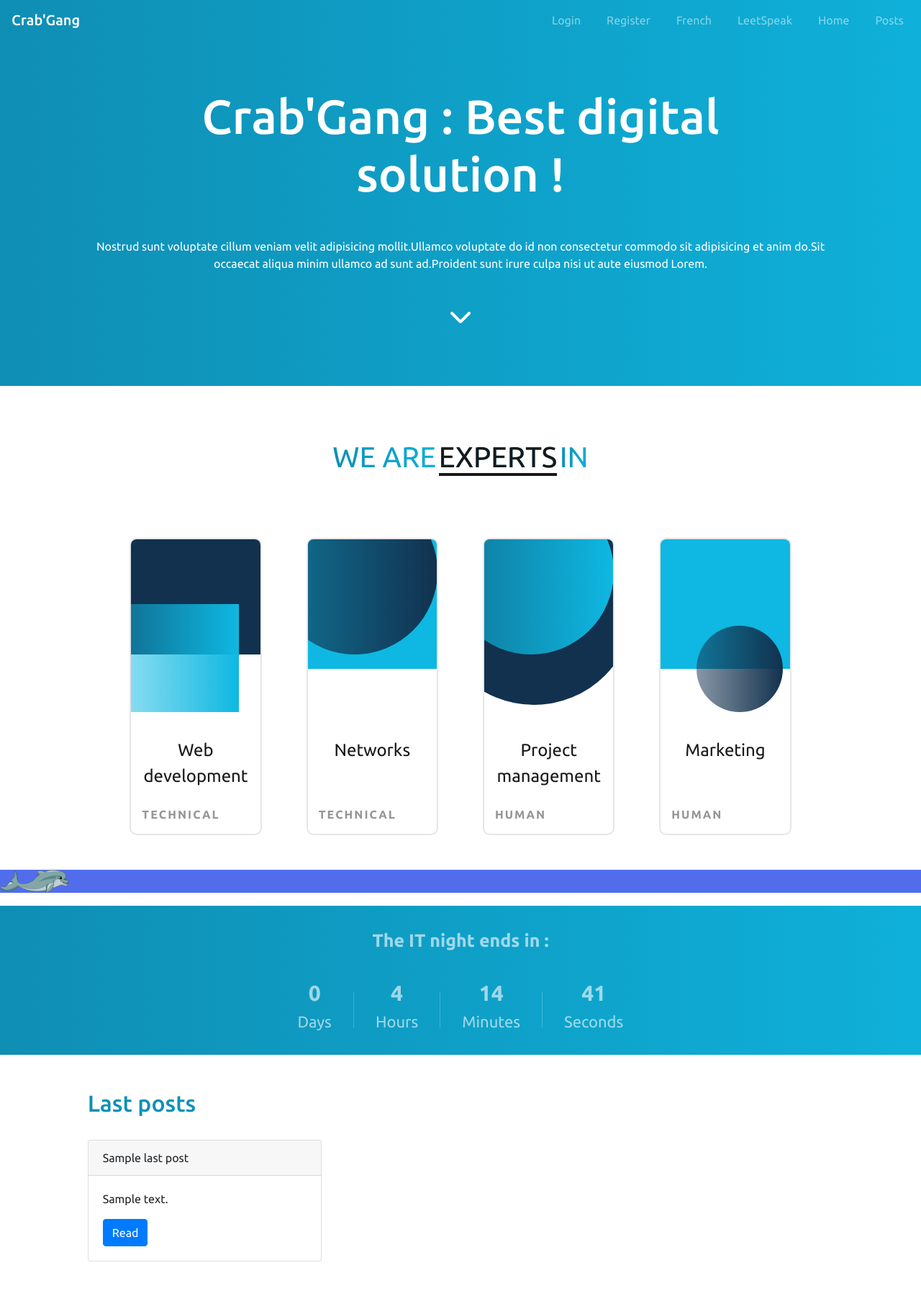
After one commit to CrabGang-Team/crabgang2020, a Symfony app: template templates/main/amongus.html.twig in a window 1280 px wide. The commit adds this page. Shown: the whole page at 72% size. Run offline with Twig, Linux system fonts and the light colour scheme; the template is opened without the code that fills it: most values are stand-ins (such as "Sample title", 1, 10 or a date in 2020); some libraries are stand-ins or nearby versions.

Commit message:
Feat: add Among Us animations

```diff
--- a/public/css/style.css
+++ b/public/css/style.css
@@ -160,3 +160,26 @@
 .auto-scroller {
    height: 200vh;
 }
+
+/* among us */
+.hint1 {
+   width: 100%;
+   position: relative;
+}
+
+#gifHint1 {
+   position: absolute;
+   top: 20%;
+   left: 40%;
+}
+
+.hint2 {
+   width: 100%;
+   position: relative;
+}
+
+#gifHint2 {
+   position: absolute;
+   top: 0%;
+   left: 80%;
+}
--- /dev/null
+++ b/public/js/DragAmongUs.js
@@ -0,0 +1,22 @@
+var check = true;
+
+$( "#bullet" ).draggable({
+  axis: "x",
+  containment: "#draggablediv",
+  //helper: "clone", //Permet de cloner l'objet et de bouger seulement le clone
+  drag: function( event, ui ) {
+    if(ui.position.left > (window.innerWidth-(1.5*document.getElementById("bullet").offsetWidth)) && check) {
+        check = false;
+        setTimeout(show, 7000);
+        setTimeout(cancel, 9500);
+    }
+  }
+});
+
+function show() {
+    $("#hint1").show();
+  }
+
+function cancel() {
+    $("#hint1").hide();
+  }
--- /dev/null
+++ b/public/js/MakeCrewmateMove.js
@@ -0,0 +1,13 @@
+let MakeCrewmateMove = {}
+
+MakeCrewmateMove.move = () => {
+$("#crewmate").show()
+$("#gifHint2").animate({top:'87%'})
+setTimeout(anim, 1500);
+}
+function anim() {
+    $("#hint2").show();
+    $("#crewmate").attr("src", "../images/cyan.png");
+    $('#crewmate').width(0.1 * window.innerWidth);
+    $('#crewmate').height(auto);
+  }
--- /dev/null
+++ b/templates/baseamongus.html.twig
@@ -0,0 +1,80 @@
+<!DOCTYPE html>
+<html>
+	<head>
+		<meta charset="UTF-8">
+		<title>Crab'Gang - {% block title %}{% endblock %}</title>
+
+		<meta http-equiv="Content-Type" content="text/html;charset=UTF-8">
+		<meta name="viewport" content="width=device-width, initial-scale=1.0">
+
+		<link rel="shortcut icon" href="{{ asset('images/icon.ico') }}" type="image/x-icon">
+
+		{# Bootstrap css #}
+		<link rel="stylesheet" href="https://cdn.jsdelivr.net/npm/bootstrap@4.5.3/dist/css/bootstrap.min.css" integrity="sha384-TX8t27EcRE3e/ihU7zmQxVncDAy5uIKz4rEkgIXeMed4M0jlfIDPvg6uqKI2xXr2" crossorigin="anonymous">
+
+		{# FontAwesome #}
+		<script src="https://kit.fontawesome.com/7796a3bf49.js" crossorigin="anonymous"></script>
+
+		{# Fonts #}
+		<link rel="preconnect" href="https://fonts.gstatic.com">
+		<link href="https://fonts.googleapis.com/css2?family=Ubuntu:ital,wght@0,300;0,400;0,500;0,700;1,300;1,400;1,500;1,700&display=swap" rel="stylesheet">
+
+		{# Gradient CSS #}
+		<link rel="stylesheet" href="{{ asset('css/gradient.css') }}">
+
+		{# Base CSS #}
+		<link rel="stylesheet" href="{{ asset('css/base.css') }}">
+
+		{# Personal CSS #}
+		<link rel="stylesheet" href="{{ asset('css/style.css') }}">
+		<link rel="stylesheet" href="{{ asset('css/responsive.css') }}">
+
+		{% block stylesheets %}{% endblock %}
+		</head>
+	<body>
+
+		<nav class="navbar fixed-top navbar-expand-lg navbar-dark gradient" id="navbar">
+			<span class="navbar-brand mb-0 h1" leet-speak onclick="Base.scrollTop()">Crab'Gang</span>
+			<button class="navbar-toggler" type="button" data-toggle="collapse" data-target="#navbarNavAltMarkup" aria-controls="navbarNavAltMarkup" aria-expanded="false" aria-label="Toggle navigation">
+				<span class="navbar-toggler-icon"></span>
+			</button>
+			<div class="collapse navbar-collapse justify-content-between" id="navbarNavAltMarkup">
+				<div class="navbar-nav navbar-right ml-auto">
+
+
+					{% if app.user %}
+						<a class="nav-link"  leet-speak>{{ "navbar.items.write" | trans }}</a>
+						<a class="nav-link"  leet-speak>{{ "navbar.items.deconnexion" | trans }}</a>
+					{% else %}
+						<a class="nav-link"  leet-speak>{{ "navbar.items.connexion" | trans }}</a>
+						<a class="nav-link"  leet-speak>{{ "navbar.items.inscription" | trans }}</a>
+					{% endif %}
+
+					<a class="nav-link" leet-speak onclick="Base.changeLocale('{{app.request.locale}}')">{{ app.request.locale == "fr" ? "language.english" | trans : "language.french" | trans }}</a>
+					<a class="nav-link" leet-speak onclick="LeetSpeak.toggle()">LeetSpeak</a>
+					<a class="nav-link" leet-speak href="{{ url('home') }}">{{ "navbar.items.home" | trans }}</a>
+					<a class="nav-link" leet-speak >{{ "navbar.items.articles" | trans }}</a>
+				</div>
+			</div>
+		</nav>
+
+		<div style="padding-top: 56px" class="pb-5">
+			{% block body %}{% endblock %}
+		</div>
+
+		{# JQuery #}
+  		<script src="https://cdnjs.cloudflare.com/ajax/libs/jquery/3.5.1/jquery.js" integrity="sha512-WNLxfP/8cVYL9sj8Jnp6et0BkubLP31jhTG9vhL/F5uEZmg5wEzKoXp1kJslzPQWwPT1eyMiSxlKCgzHLOTOTQ==" crossorigin="anonymous"></script>
+  		<script src="https://cdnjs.cloudflare.com/ajax/libs/moment.js/2.29.1/moment.min.js" integrity="sha512-qTXRIMyZIFb8iQcfjXWCO8+M5Tbc38Qi5WzdPOYZHIlZpzBHG3L3by84BBBOiRGiEb7KKtAOAs5qYdUiZiQNNQ==" crossorigin="anonymous"></script>
+  		<script src="https://code.jquery.com/ui/1.12.1/jquery-ui.js"></script>
+
+		{# Bootstrap JS #}
+		<script src="https://cdn.jsdelivr.net/npm/bootstrap@4.5.3/dist/js/bootstrap.bundle.min.js" integrity="sha384-ho+j7jyWK8fNQe+A12Hb8AhRq26LrZ/JpcUGGOn+Y7RsweNrtN/tE3MoK7ZeZDyx" crossorigin="anonymous"></script>
+
+
+		{# Personal JS #}
+		<script src="{{ asset('js/LeetSpeak.js') }}"></script>
+		<script src="{{ asset('js/Base.js') }}"></script>
+
+		{% block javascripts %}{% endblock %}
+	</body>
+</html>
--- /dev/null
+++ b/templates/main/amongus.html.twig
@@ -0,0 +1,166 @@
+{% extends 'baseamongus.html.twig' %}
+
+{% block title %}
+    {{ "navbar.items.home" | trans }}
+{% endblock %}
+
+{% block stylesheets %}
+	<link rel="stylesheet" href="{{ asset('css/components/card-info.css') }}">
+   <link rel="stylesheet" href="{{ asset('css/drag.css') }}">
+{% endblock %}
+
+{% block body %}
+
+
+	{% set skill = ["home.cards.developpement" | trans, "home.cards.reseau" | trans, "home.cards.gestion" | trans, "home.cards.marketing" | trans] %}
+	{% set domain = ["home.cards.technique" | trans, "home.cards.technique" | trans, "home.cards.humain" | trans, "home.cards.humain" | trans] %}
+
+    <div class="hint2">
+        <div id="gifHint2">
+            <img style="display: none;" id="crewmate" src="{{ asset('images/walk1.webp') }}">
+        </div>
+
+
+            <div class="home-jumbotron gradient">
+                <div class="jumbotron-text">
+                    <h1 class="big-title px-5" leet-speak>{{ "home.jumbotron.title" | trans }}</h1>
+                    <p class="mt-5" leet-speak>{{ "home.jumbotron.description" | trans }}</p>
+                </div>
+                <div class="mt-5 jumbotron-down-arrow">
+                    <h2 class="text-white">
+                        <i class="fas fa-chevron-down" onClick="MakeCrewmateMove.move()"></i>
+                    </h2>
+                </div>
+            </div>
+
+
+
+            <div class="hint1">
+                <div id="gifHint1" class="row">
+                    <img style="display: none;" id="hint1" src="{{ asset('images/sus1.webp') }}">
+                </div>
+                <section id="main">
+                    <div id="main-title">
+                        <h1 class="gradient-text" leet-speak>{{ "home.main.title.part1" | trans }}</h1>&nbsp;
+                        <h1 class="gradient-text">
+                            <span id="dominant" leet-speak>{{ "home.main.title.part2" | trans }}</span>
+                        </h1>&nbsp;
+                        <h1 class="gradient-text" leet-speak>{{ "home.main.title.part3" | trans }}</h1>
+                    </div>
+
+
+                    <div class="container-fluid" id="cards">
+
+                        <div class="row justify-content-center">
+                            {% for i in 1..4 %}
+                                {% include "components/card-info.html.twig" with {
+                                    type: i,
+                                    skill: skill[i-1],
+                                    domain: domain[i-1]
+                                }%}
+                            {% endfor %}
+                        </div>
+                    </div>
+                </section>
+            </div>
+
+            <div class="container-fluid">
+                <div class="row">
+                    <div id="draggablediv" class="ui-widget-content">
+                        <img id="bullet"  src="{{ asset('images/dolphin.png') }}">
+                    </div>
+                </div>
+            </div>
+
+            <section id="compteur" class="gradient">
+                <p id="title-compteur"></p>
+                <div id="compteur-dates">
+                    <div class="element-date">
+                        <div id="jours"></div>
+                        <div leet-speak>{{ 'home.compteur.jours' | trans }}</div>
+                    </div>
+                    <div class="date-divider"></div>
+                    <div class="element-date">
+                        <div id="heures"></div>
+                        <div leet-speak>{{ 'home.compteur.heures' | trans }}</div>
+                    </div>
+                    <div class="date-divider"></div>
+                    <div class="element-date">
+                        <div id="minutes"></div>
+                        <div leet-speak>{{ 'home.compteur.minutes' | trans }}</div>
+                    </div>
+                    <div class="date-divider"></div>
+                    <div class="element-date">
+                        <div id="secondes"></div>
+                        <div leet-speak>{{ 'home.compteur.secondes' | trans }}</div>
+                    </div>
+                </div>
+            </section>
+
+
+            {% if lastPosts|length > 0 %}
+            <section id="last3posts" class="container-fluid mt-5">
+                <div class="row justify-content-center">
+                    <div class="col-10">
+                        <h2 class="gradient-text pb-4" leet-speak>{{ "home.lastPosts.title" | trans }}</h2>
+                        <div class="row">
+                            {% for post in lastPosts %}
+                    <div class="col-12 col-md-6 col-lg-4 mt-3 mt-lg-0">
+                                    <div class="card">
+                                        <div class="card-header admin-card-title" leet-speak>{{ post.title }}</div>
+                                        <div class="card-body ">
+                                            <div class="post-list-content" leet-speak>
+                                                {{ post.content }}
+                                            </div>
+                                            <a href="{{ url('post', {post: post.id}) }}" class="btn btn-primary mt-3" leet-speak>{{ "home.lastPosts.button.read" | trans }}</a>
+                                        </div>
+                                    </div>
+                                </div>
+                            {% endfor %}
+                        </div>
+                    </div>
+
+                </div>
+            </section>
+            {% endif %}
+
+            <section id="leetpopup">
+                <!-- Modal -->
+                <div class="modal fade" id="exampleModal" tabindex="-1" role="dialog" aria-labelledby="exampleModalLabel" aria-hidden="true">
+                    <div class="modal-dialog" role="document">
+                        <div class="modal-content">
+                            <div class="modal-header">
+                                <h5 class="modal-title" id="exampleModalLabel">Modal title</h5>
+                                <button type="button" class="close" data-dismiss="modal" aria-label="Close">
+                                <span aria-hidden="true">&times;</span>
+                                </button>
+                            </div>
+                            <div class="modal-body">
+                                zizi
+                            </div>
+                            <div class="modal-footer">
+                                <button type="button" class="btn btn-secondary" data-dismiss="modal">Close</button>
+                                <button type="button" class="btn btn-primary">Save changes</button>
+                            </div>
+                        </div>
+                    </div>
+                </div>
+        </section>
+    </div>
+
+{% endblock %}
+
+{% block javascripts %}
+	<script src="{{ asset('js/Home.js') }}"></script>
+	<script src="{{ asset('js/DragAmongUs.js') }}"></script>
+    <script src="{{ asset('js/MakeCrewmateMove.js') }}"></script>
+
+
+	<script>
+		Home.traduction = {
+			avant: "{{ 'home.compteur.avant' | trans }}",
+			pendant: "{{ 'home.compteur.pendant' | trans }}",
+			apres: "{{ 'home.compteur.apres' | trans }}"
+		}
+	</script>
+{% endblock %}
```
Also changed, not shown: src/Controller/MainController.php (+11 -0 lines), public/images/cyan.png (added), public/images/sus1.webp (added), public/images/walk1.webp (added).
